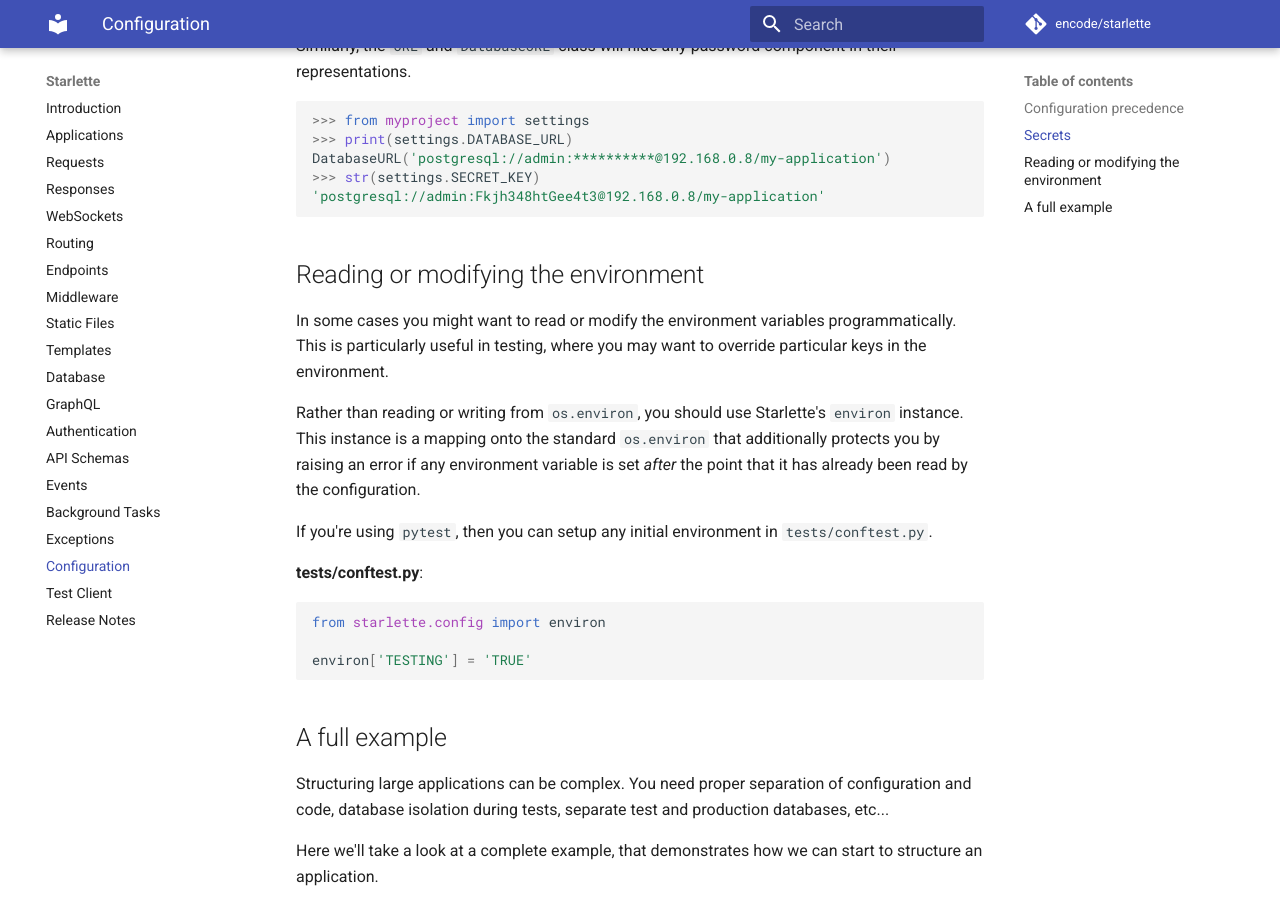
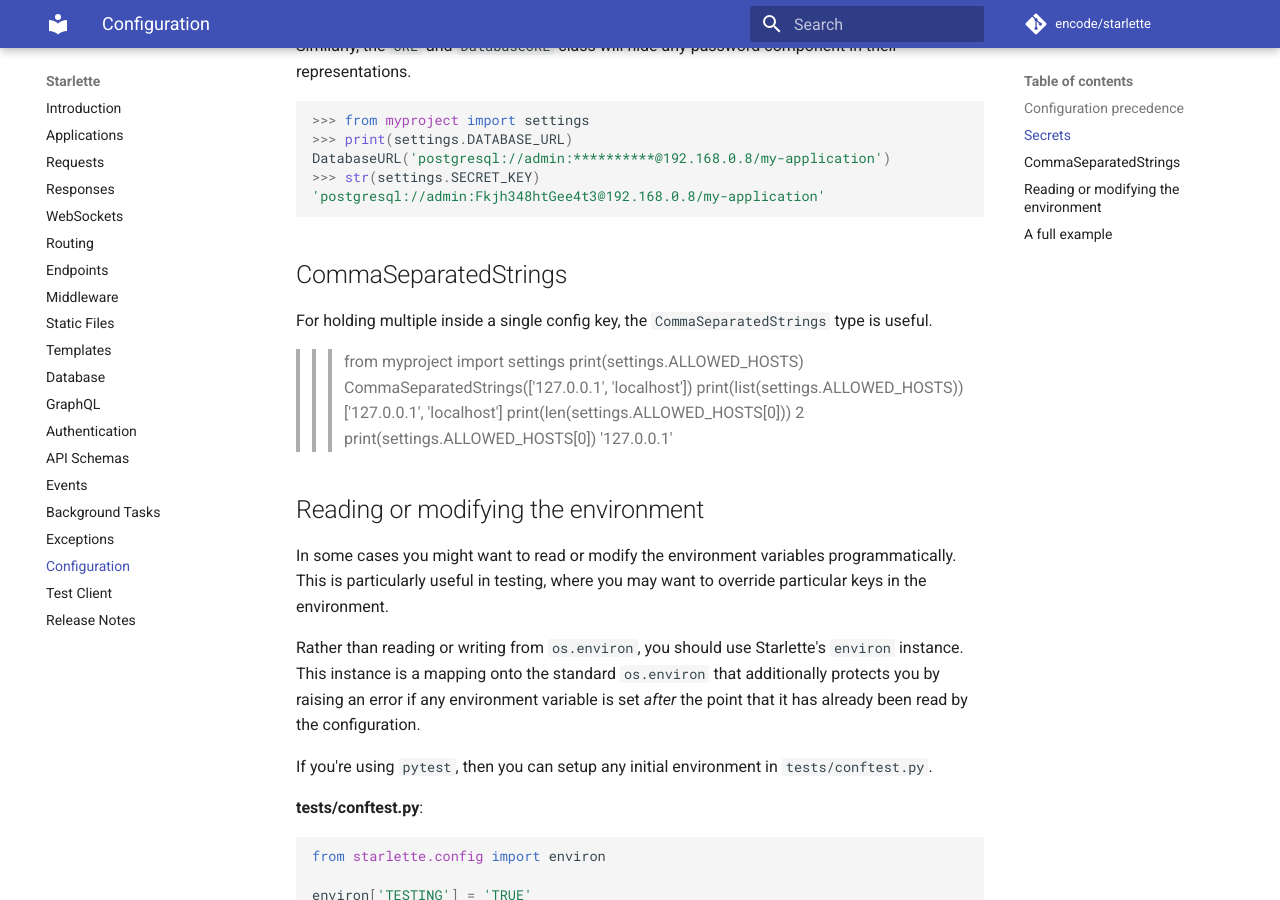
Before and after one commit to hidraco/starlette, an MkDocs documentation site: the page built from docs/config.md, in a window 1280 px wide and 900 px high, scrolled down 1446 px. Built offline with MkDocs 1.6.1 and Material for MkDocs 9.7.7, drawn with Linux system fonts in a browser that asks for light colours; comment, search, counter and statistics services are not loaded.

Commit message:
Docs for CommaSeparatedStrings

````diff
--- a/docs/config.md
+++ b/docs/config.md
@@ -71,6 +71,21 @@ DatabaseURL('postgresql://admin:**********@192.168.0.8/my-application')
 >>> str(settings.SECRET_KEY)
 'postgresql://admin:Fkjh348htGee4t3@192.168.0.8/my-application'
 ```
+
+## CommaSeparatedStrings
+
+For holding multiple inside a single config key, the `CommaSeparatedStrings`
+type is useful.
+
+>>> from myproject import settings
+>>> print(settings.ALLOWED_HOSTS)
+CommaSeparatedStrings(['127.0.0.1', 'localhost'])
+>>> print(list(settings.ALLOWED_HOSTS))
+['127.0.0.1', 'localhost']
+>>> print(len(settings.ALLOWED_HOSTS[0]))
+2
+>>> print(settings.ALLOWED_HOSTS[0])
+'127.0.0.1'
 
 ## Reading or modifying the environment
 
````
